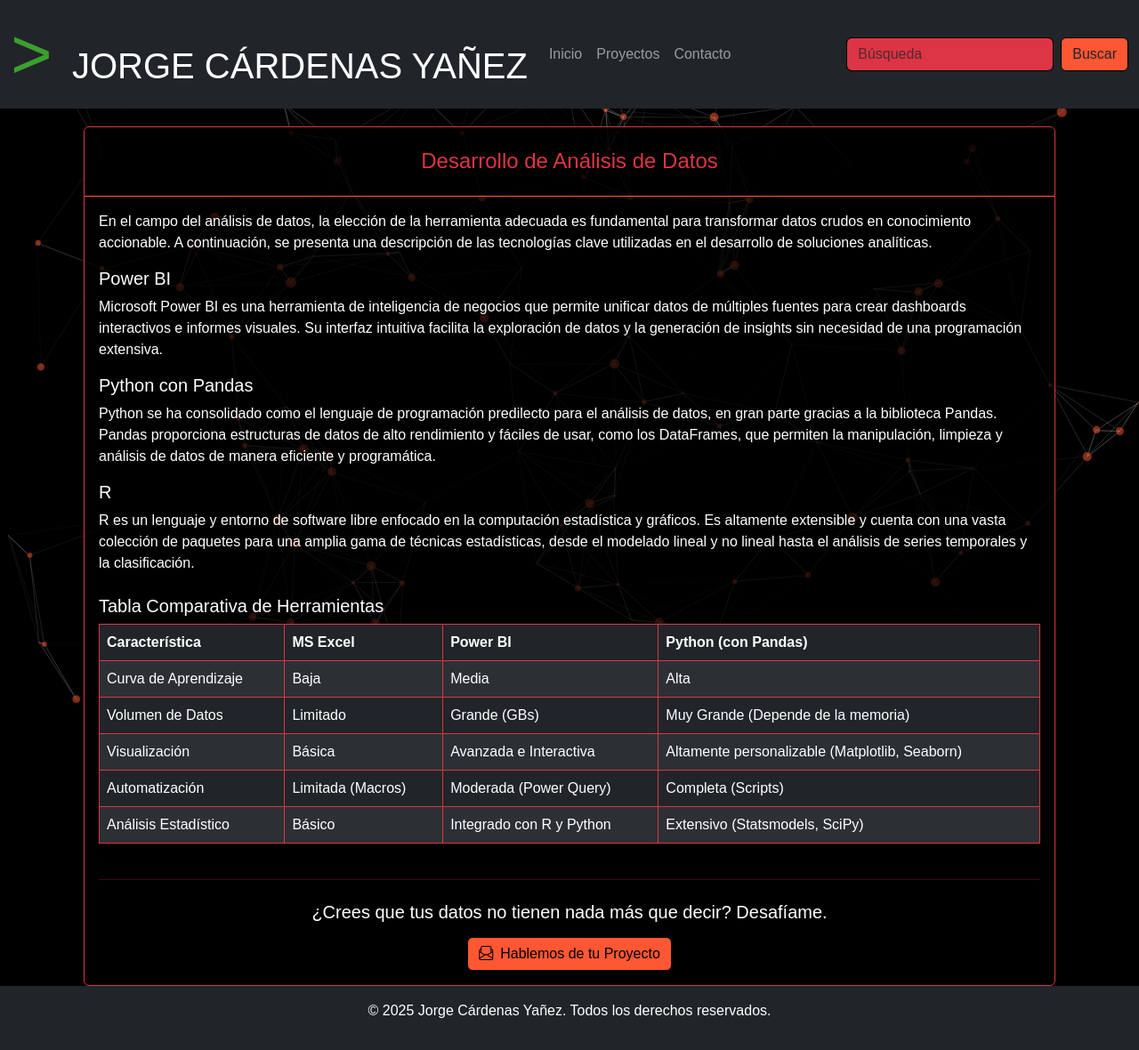
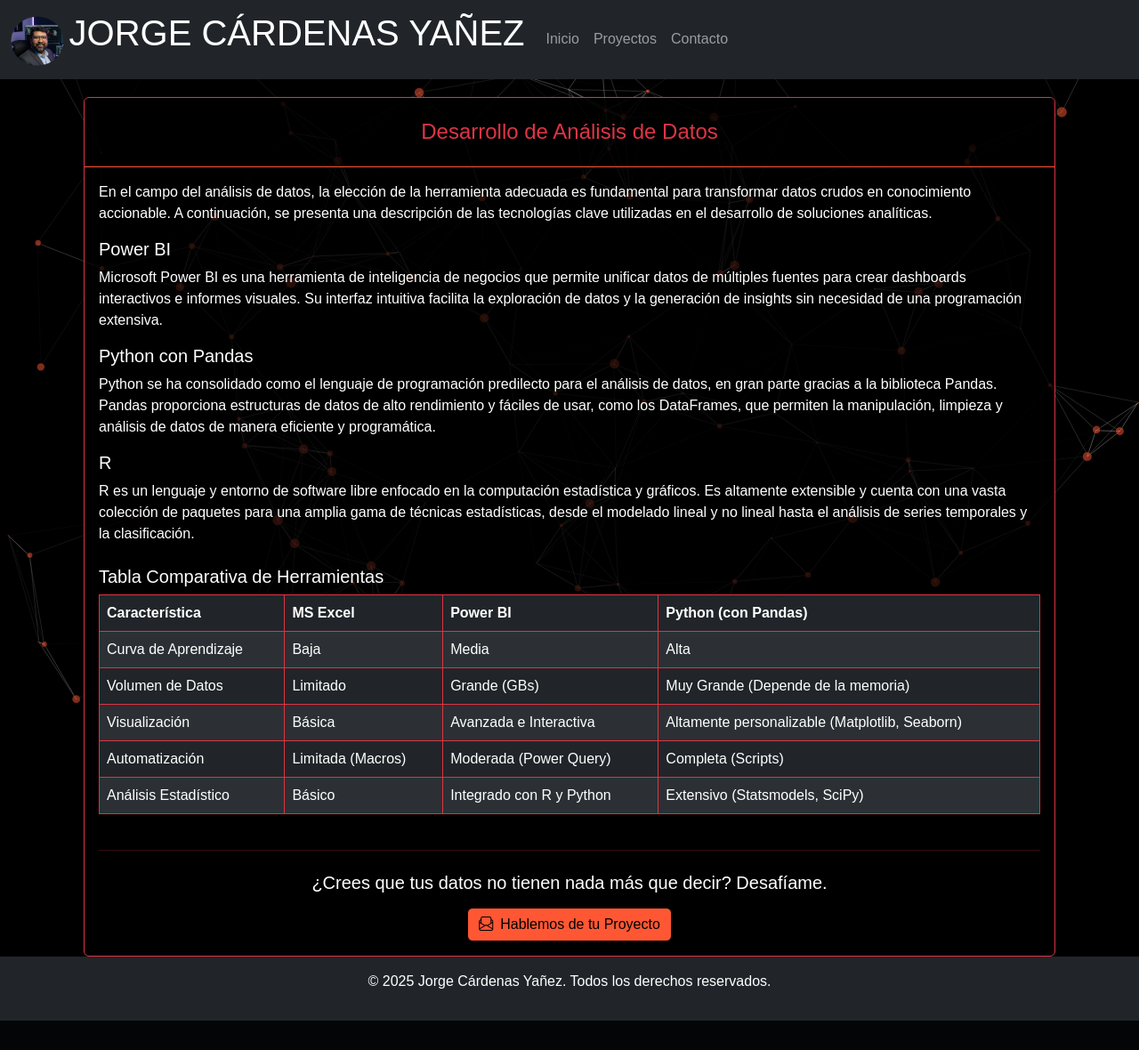
Before and after one commit to JorgeCardenasY/M8_AE2_ABP, a Django app: page /analytics/ in a window 1280 px wide. Shown: the whole page at 89% size. After the commit the page ends 1147 px from the top, so only its background shows below. Run offline with Django 4.2, Linux system fonts and the light colour scheme.

Commit message:
corrección de vulnerabilidades detectadas.

```diff
--- a/requirements.txt
+++ b/requirements.txt
@@ -2,3 +2,4 @@ asgiref==3.10.0
 Django==5.2.8
 pillow==12.0.0
 sqlparse==0.5.3
+python-dotenv
--- a/templates/navbar.html
+++ b/templates/navbar.html
@@ -1,8 +1,9 @@
+{% load static %}
 <!-- INICIO Navbar  -->
 <nav class="navbar navbar-expand-sm bg-dark navbar-dark sticky-top">
     <div class="container-fluid">
-        <a class="navbar-brand" href="#">
-            <span class="display-1"> > </span>
+        <a class="navbar-brand" href="{% url 'index' %}">
+            <img src="{% static 'img/logo.png' %}" alt="Logo" style="width:60px;" class="rounded-pill">
             <span class="h1">JORGE CÁRDENAS YAÑEZ</span>
         </a>
         <button class="navbar-toggler" type="button" data-bs-toggle="collapse" data-bs-target="#mynavbar">
@@ -20,10 +21,6 @@
                     <a class="nav-link" href="{% url 'contact' %}">Contacto</a>
                 </li>
             </ul>
-            <form class="d-flex">
-                <input class="form-control me-2 bg-danger border-black" type="text" placeholder="Búsqueda">
-                <button class="btn btn-danger text-dark border-black" type="button">Buscar</button>
-            </form>
         </div>
     </div>
 </nav>
```
Also changed, not shown: portafolio/settings.py (+10 -6 lines), static/img/_logo_.png (added), static/img/logo.png (added), 1 other file.
